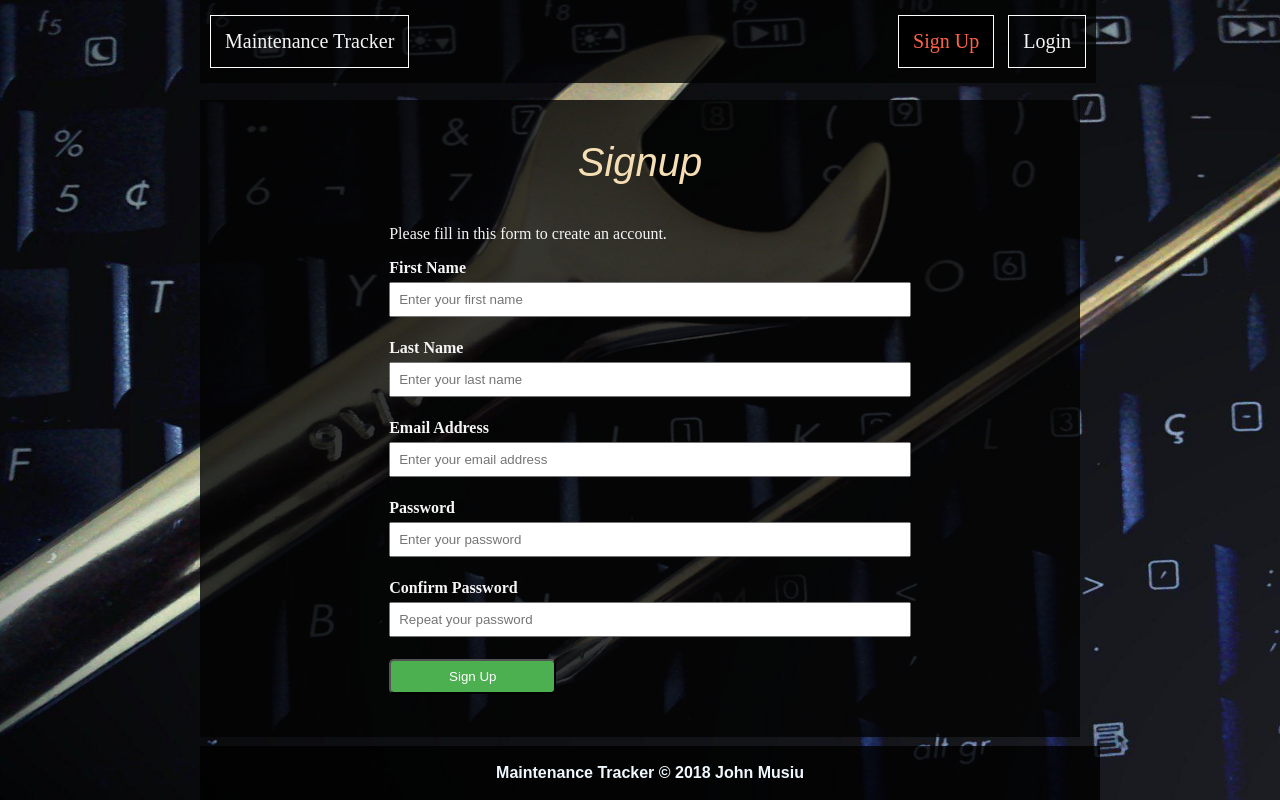
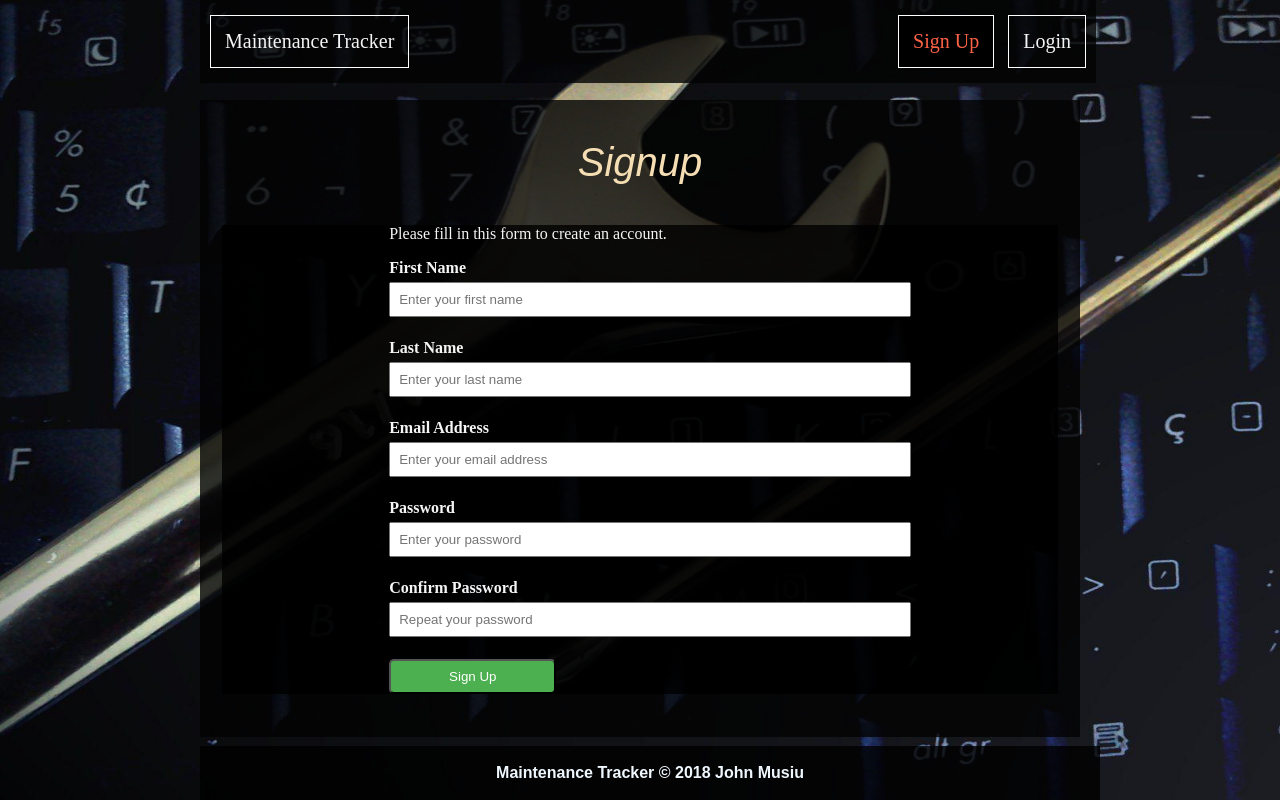
Before and after one commit to johnmusiu/Maintenance-Tracker, a Python web app: template templates/signup.html in a window 1280 px wide. Run offline with Jinja, Linux system fonts and the light colour scheme; the template is opened without the code that fills it, so the values that code supplies are empty.

Commit message:
[feature #157768219] Add 80% opacity to form

```diff
--- a/static/style.css
+++ b/static/style.css
@@ -311,4 +311,8 @@ tbody tr:hover{
 #add-request{
     margin-bottom: 2em;
 }
+
+div form{
+    background-color:  rgba(0, 0, 0, 0.8);
+}
 /* end request form styles in home-user */
--- a/templates/home-user.html
+++ b/templates/home-user.html
@@ -23,7 +23,6 @@
     </div>
     <div class="content">
         <p class="welcome"> Welcome to your dashboard </p>
-        <div class="table">
         <div class="hide-form" id="add-request">
             <form action="" method="post">
                 <h3>Create new maintenance request</h3>
@@ -42,6 +41,7 @@
             </form>
             <hr>
         </div>
+        <div class="table">
             <table>
                 <caption>Your historical maintenance requests</caption>
                 <thead>
```
Lines whose indentation alone changed are shown as unchanged.
